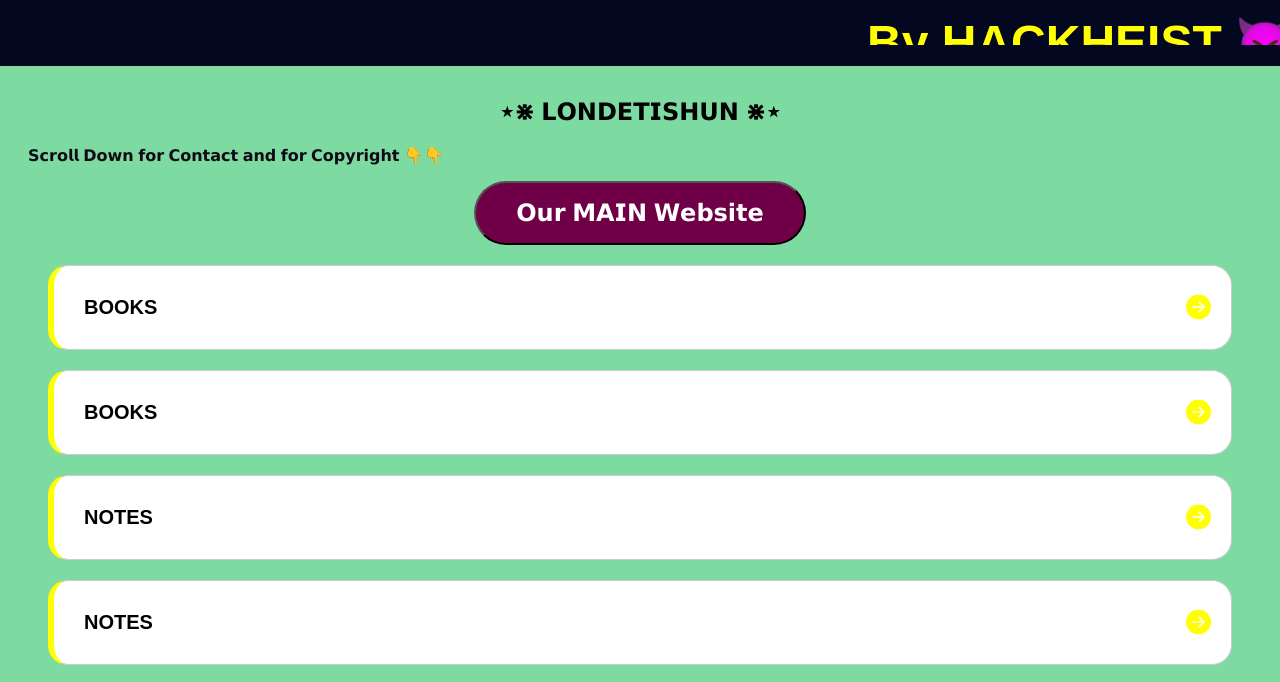
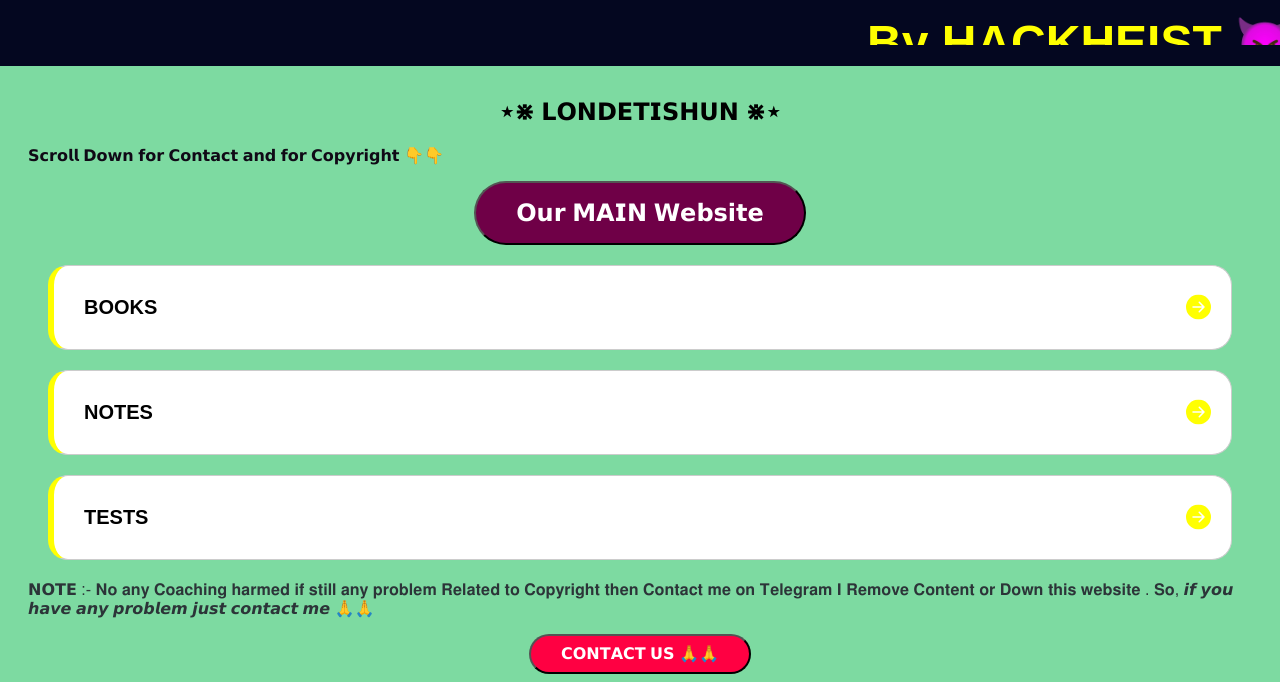
Before and after one commit to Kuchbhiarfk/trykarkedekho, a plain HTML site: page index.html in a window 1280 px wide. Shown: the top 682 px of the page. Drawn offline with Linux system fonts and the light colour scheme.

Commit message:
Update index.html via Telegram bot

```diff
--- a/index.html
+++ b/index.html
@@ -189,6 +189,19 @@ const firstcardsData = [
         "text": "BOOKS",
         "secondcards": [
             {
+                "text": "Avi",
+                "subcards": [
+                    {
+                        "text": "PHYSICS",
+                        "url": " https://dusra-aur.github.io/servertokens/?token=Z2V0LS00MzEzMzI4ODM2MjQzNy0yNTgtMjU4"
+                    }
+                ]
+            },
+            {
+                "text": "Cengage",
+                "subcards": []
+            },
+            {
                 "text": "ABHISHEK",
                 "subcards": [
                     {
@@ -198,10 +211,6 @@ const firstcardsData = [
                 ]
             }
         ]
-    },
-    {
-        "text": "BOOKS",
-        "secondcards": []
     },
     {
         "text": "NOTES",
@@ -218,19 +227,21 @@ const firstcardsData = [
         ]
     },
     {
-        "text": "NOTES",
-        "secondcards": []
-    },
-    {
         "text": "TESTS",
-        "secondcards": []
-    },
-    {
-        "text": "TESTS",
-        "secondcards": []
+        "secondcards": [
+            {
+                "text": "COMPETISHUB",
+                "subcards": [
+                    {
+                        "text": "CLASS 11th",
+                        "url": " https://dusra-aur.github.io/servertokens/?token=Z2V0LS00MzEyNTg5MzcxMzQ5Ny05NDEyNy05NDI1Ng"
+                    }
+                ]
+            }
+        ]
     }
 ];
-        function createCard(cardData, isSecondCard = false) {
+       function createCard(cardData, isSecondCard = false) {
     const card = document.createElement('div');
     card.className = 'card';
     card.innerHTML = `
```
